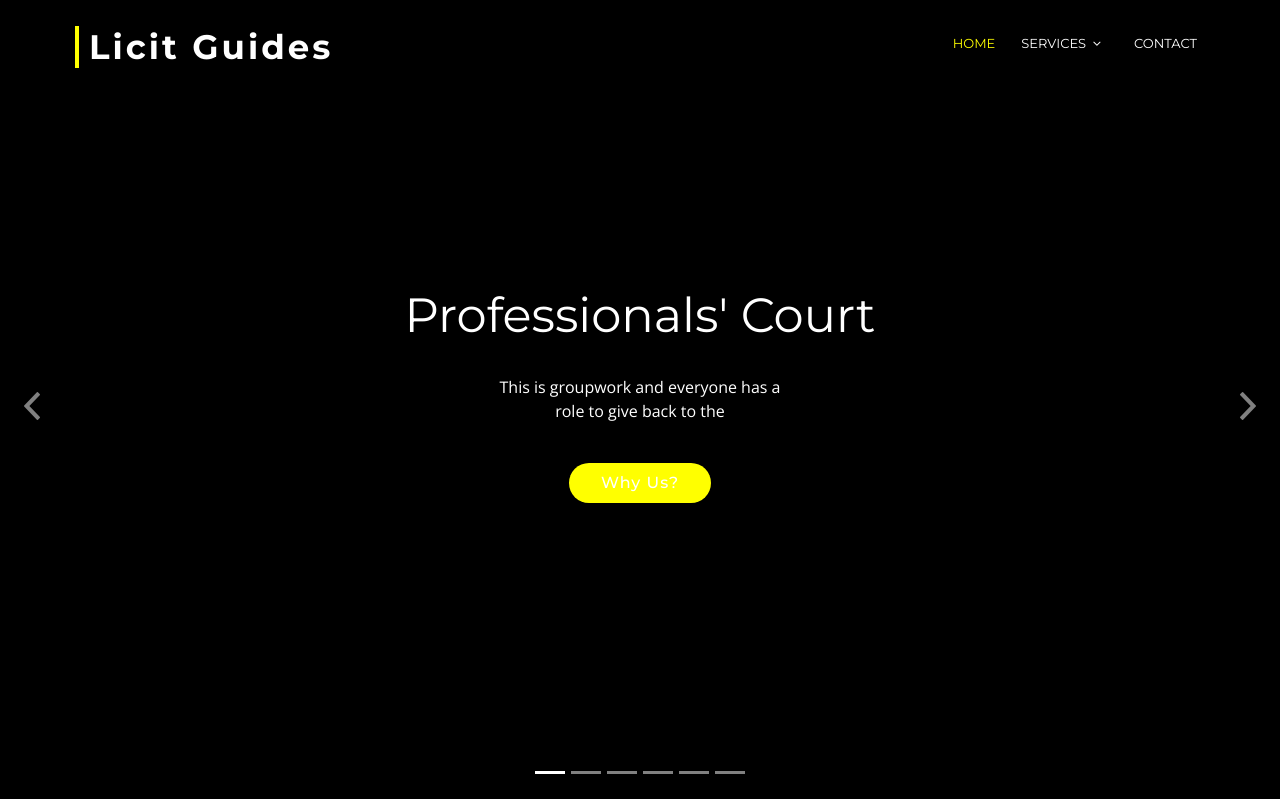
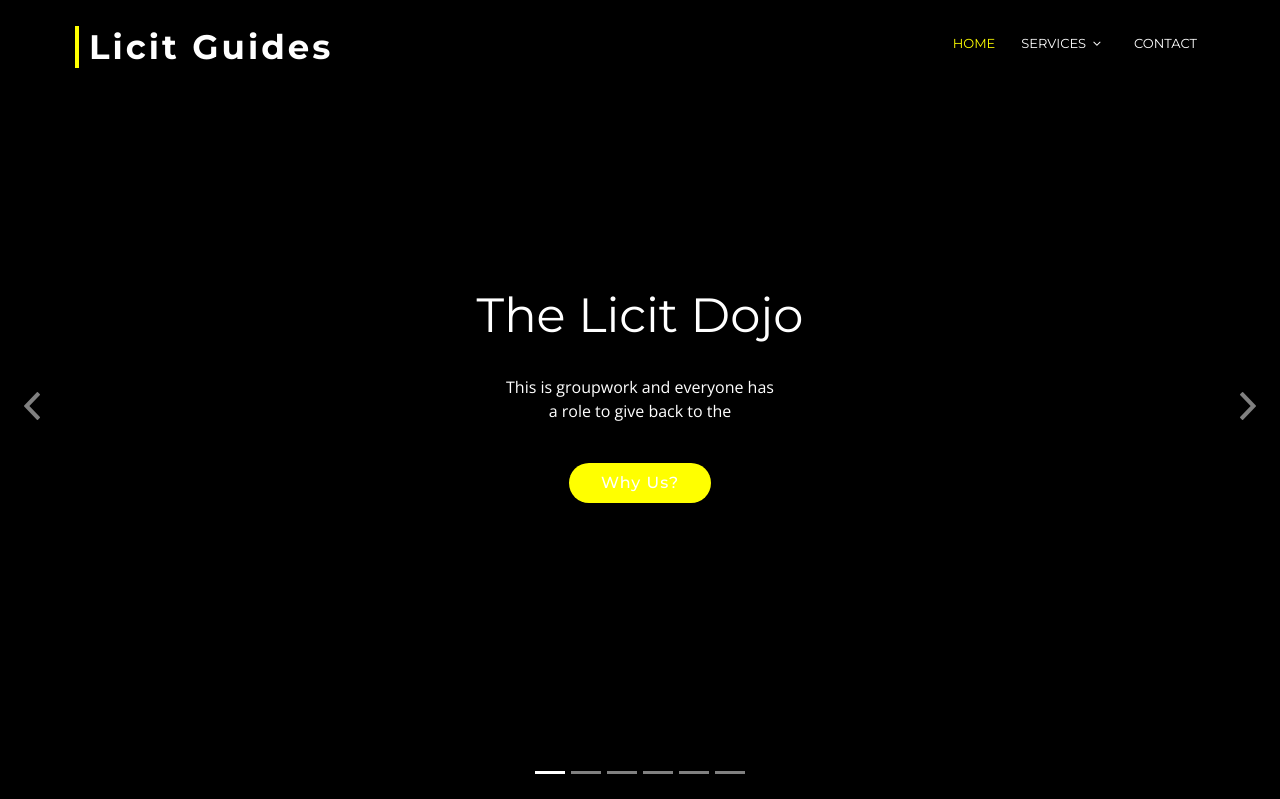
Before and after one commit to yegonke/Cookbook, a Django app: page / in a window 1280 px wide. Shown: the top 799 px of the page. Run offline with Django 3.2, Linux system fonts and the light colour scheme; some libraries are stand-ins or nearby versions; some web fonts are replaced.

Commit message:
improve licitguides.xyz

```diff
--- a/templates/index.html
+++ b/templates/index.html
@@ -76,7 +76,7 @@
             <div class="carousel-background"><img src="https://www.cisco.com/c/en/us/solutions/enterprise-networks/enterprise-network-security/network-security-analytics/_jcr_content/Grid/category_atl_d645/layout-category-atl/anchor_info_b98/image.img.jpg" alt=""></div>
             <div class="carousel-container">
               <div class="carousel-content">
-                <h2>Professionals' Court</h2>
+                <h2>The Licit Dojo</h2>
                 <p>This is groupwork and everyone has a role to give back to the </p>
                 <a href="#featured-services" class="btn-get-started scrollto">Why Us?</a>
               </div>
```
